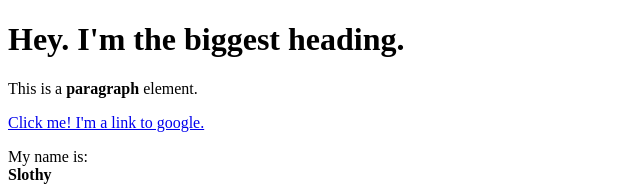
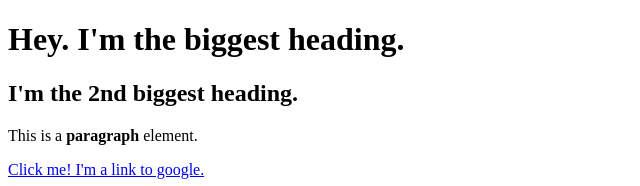
Before and after one commit to BenedictWightman/cartoon-hero, a plain HTML site: page test.html in a window 1280 px wide. Shown: the top 186 px of the page, without its empty margins (0-640 px from the left). Drawn offline with Linux system fonts and the light colour scheme.

Commit message:
Added an H2 element

```diff
--- a/test.html
+++ b/test.html
@@ -7,6 +7,7 @@
 
 
 	<h1>Hey. I'm the biggest heading.</h1>
+	<h2>I'm the 2nd biggest heading.</h2>
 	<p>This is a <b>paragraph</b> element.</p>
 	<a href="https://google.com" target="_blank" title="This will open Google in a new tab.">Click me! I'm a link to google.</a><br>
 	<p>My name is:<br> <b>Slothy</b></p>
```
